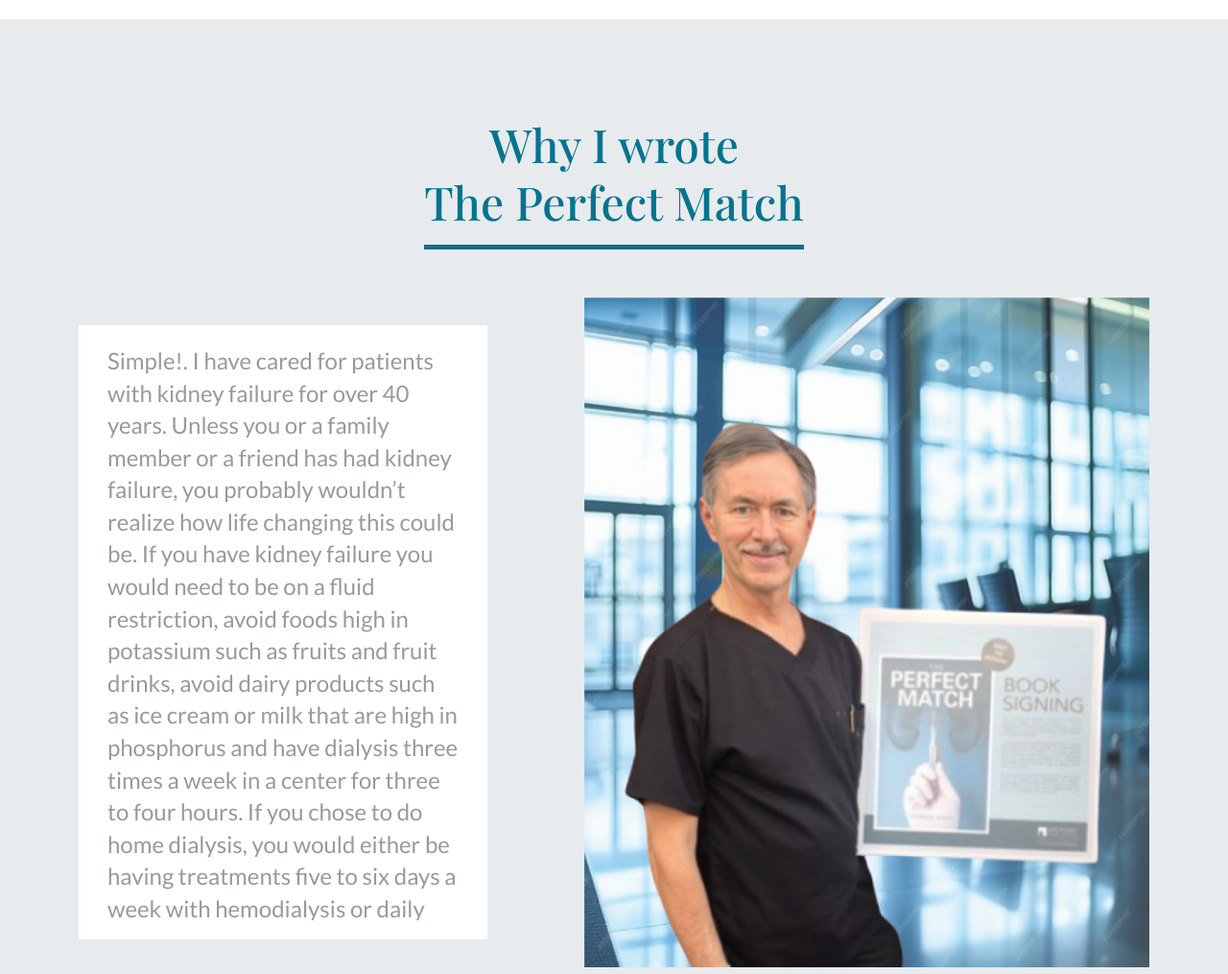
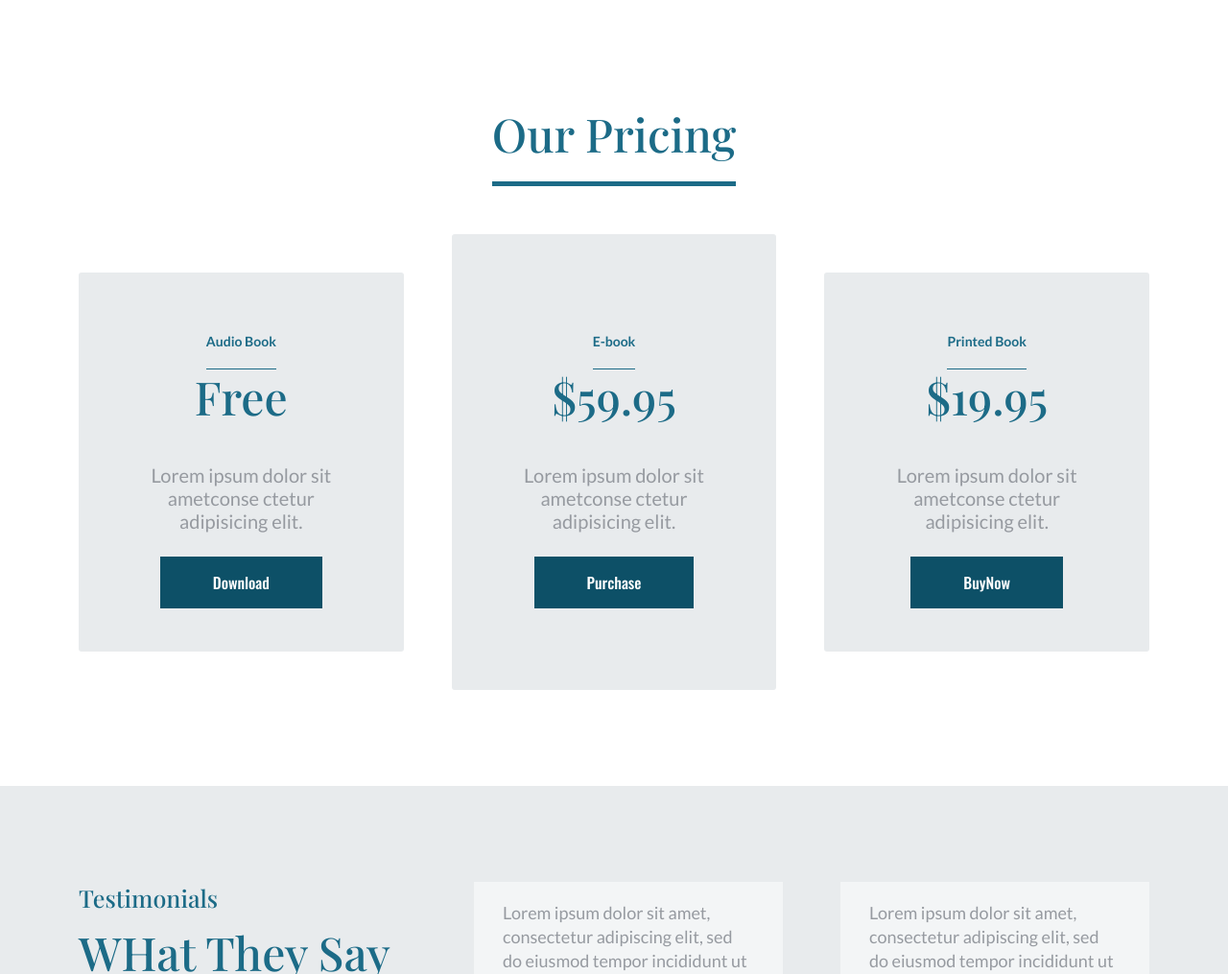
Before and after one commit to mijanConnect/AuthorFrontend, a plain HTML site: page index.html in a window 1280 px wide. Shown: the part 3820-4835 px from the top of the page at 96% size. Drawn offline with nearby package versions, Linux system fonts and the light colour scheme.

Commit message:
Author update-2

```diff
--- a/assets/css/index.css
+++ b/assets/css/index.css
@@ -2269,7 +2269,7 @@
     flex-direction: row;
     align-items: center;
     justify-content: space-between;
-    padding: 100px 5%;
+    padding: 100px 0;
     gap: 100px;
     background-color: var(--color-white);
 }
@@ -2278,7 +2278,7 @@
     .video-container {
         flex-direction: column;
         gap: 50px;
-        padding: 30px 5%;
+        padding: 30px 0;
     }
 }
 
--- a/index.html
+++ b/index.html
@@ -164,60 +164,16 @@
         </div>
     </section>
 
-
-
-    <!-- ================ About me ================ -->
-    <!-- <section class="about-me-container">
-        <img src="./assets/img/home/author-home.png" class="about-me-container-img" alt="about-me-photo">
-        <div class="about-me-description">
-            <h1>About Me</h1>
-            <h2>Author With Less <br>Fattening Centers</h2>
-            <p>A Brief History of a Perfect Future” presents us with a rare gift in this era of pervasive negativity,
-                anonymous grousing, and divisiveness. It offers a positive and optimistic view of our future, </p>
-            <div class="about-me-count-container-top">
-                <div class="about-me-count-container">
-                    <div class="about-me-count">
-                        <div class="count-top">
-                            <h3>25</h3>
-                            <img src="./images/plus.png" alt="plus">
-                        </div>
-                        <p>Years Of Experience</p>
-                    </div>
-                    <div class="about-me-count">
-                        <div class="count-top">
-                            <h3>80</h3>
-                            <img src="./images/plus.png" alt="plus">
-                        </div>
-                        <p>Years Of Experience</p>
-                    </div>
-                </div>
-                <div class="about-me-count-container">
-                    <div class="about-me-count">
-                        <div class="count-top">
-                            <h3>100</h3>
-                            <img src="./images/plus.png" alt="plus">
-                        </div>
-                        <p>Years Of Experience</p>
-                    </div>
-                    <div class="about-me-count">
-                        <div class="count-top">
-                            <h3>125</h3>
-                            <img src="./images/plus.png" alt="plus">
-                        </div>
-                        <p>Years Of Experience</p>
-                    </div>
-                </div>
-            </div>
-            <a href="./store.html" class="hero-learn-more hero-learn-more-about">LEARN MORE</a>
-        </div>
-    </section> -->
-
     <!-- ================ Video ================ -->
-    <section class="video-container">
+    <section class="video-container-home-top">
+        <div class="container">
+            <div class="video-container">
                 <div class="video-left">
                     <h1>About World Book</h1>
-            <p>A Brief History of a Perfect Future” presents us with a rare gift in this era of pervasive negativity,
-                anonymous grousing, and divisiveness. It offers a positive and optimistic view of our future, </p>
+                    <p>A Brief History of a Perfect Future” presents us with a rare gift in this era of pervasive
+                        negativity,
+                        anonymous grousing, and divisiveness. It offers a positive and optimistic view of our future,
+                    </p>
                     <div class="video-left-link">
                         <a href="#">Watch our presentation</a>
                         <img src="./images/long-arrow.png" alt="arrow">
@@ -238,6 +194,7 @@
                         </div>
                     </div>
                 </div>
+            </div>
     </section>
 
     <!-- ================ Books chapter ================ -->
@@ -255,60 +212,6 @@
             </div>
         </div>
     </section>
-
-    <!-- ================ What will you learn ================ -->
-    <section class="what-will-you-learn-top">
-        <div class="container">
-            <div class="what-will-you-learn">
-                <header class="what-will-you-learn-inner">
-                    <div class="what-will-you-learn-parent">
-                        <h1 class="what-will-you">Why I wrote <br> The Perfect Match
-                        </h1>
-                    </div>
-                </header>
-                <main class="frame-main">
-                    <div class="content-wrapper">
-                        <div class="content2">
-                            <div class="benefits-emphasis">
-                                <div class="div2">
-                                    <div class="content5">
-                                        <b class="emphasizing-their-benefits1"> Simple!. I have cared for patients with
-                                            kidney failure for over 40 years. Unless you or a family member or a friend
-                                            has
-                                            had kidney failure, you probably wouldn’t realize how life changing this
-                                            could
-                                            be. If you have kidney failure you would need to be on a fluid restriction,
-                                            avoid foods high in potassium such as fruits and fruit drinks, avoid dairy
-                                            products such as ice cream or milk that are high in phosphorus and have
-                                            dialysis
-                                            three times a week in a center for three to four hours. If you chose to do
-                                            home
-                                            dialysis, you would either be having treatments five to six days a week with
-                                            hemodialysis or daily with peritoneal dialysis. The treatments may cause
-                                            cramps,
-                                            low blood pressure, or generalized fatigue after the treatment is completed.
-                                            Having said this, you have to realize that before the 1960’s dialysis was
-                                            generally not available so having kidney failure at that time meant you were
-                                            going to die.
-                                            To educate people unfamiliar with kidney failure and writing about this
-                                            condition as a physician would likely put the reader to sleep but writing a
-                                            fictional medical thriller that is entertaining and educational at the same
-                                            time
-                                            is likely to be more successful in teaching the reader about the condition.
-                                            My
-                                            hope is that I have accomplished this in The Perfect Match.
-                                        </b>
-                                    </div>
-                                </div>
-                            </div>
-                        </div>
-                    </div>
-                    <img class="image-icon2" loading="lazy" alt="" src="./assets/img/home/author-with-book.png" />
-                </main>
-            </div>
-        </div>
-    </section>
-    <!-- ================ What will you learn ================ -->
 
     <!-- ================ Pricing ================ -->
     <section class="container">
```
Lines whose indentation alone changed are shown as unchanged.
